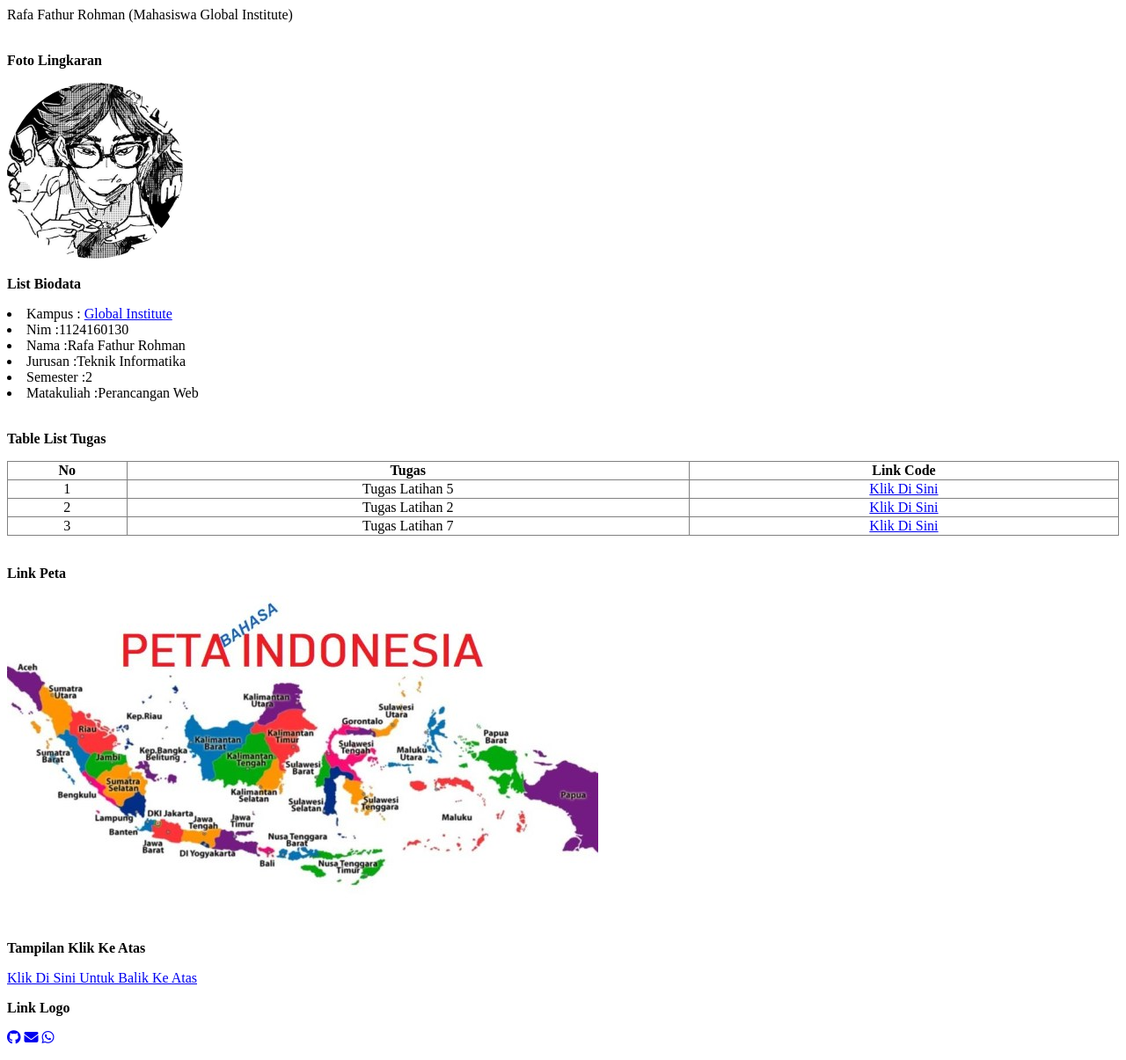
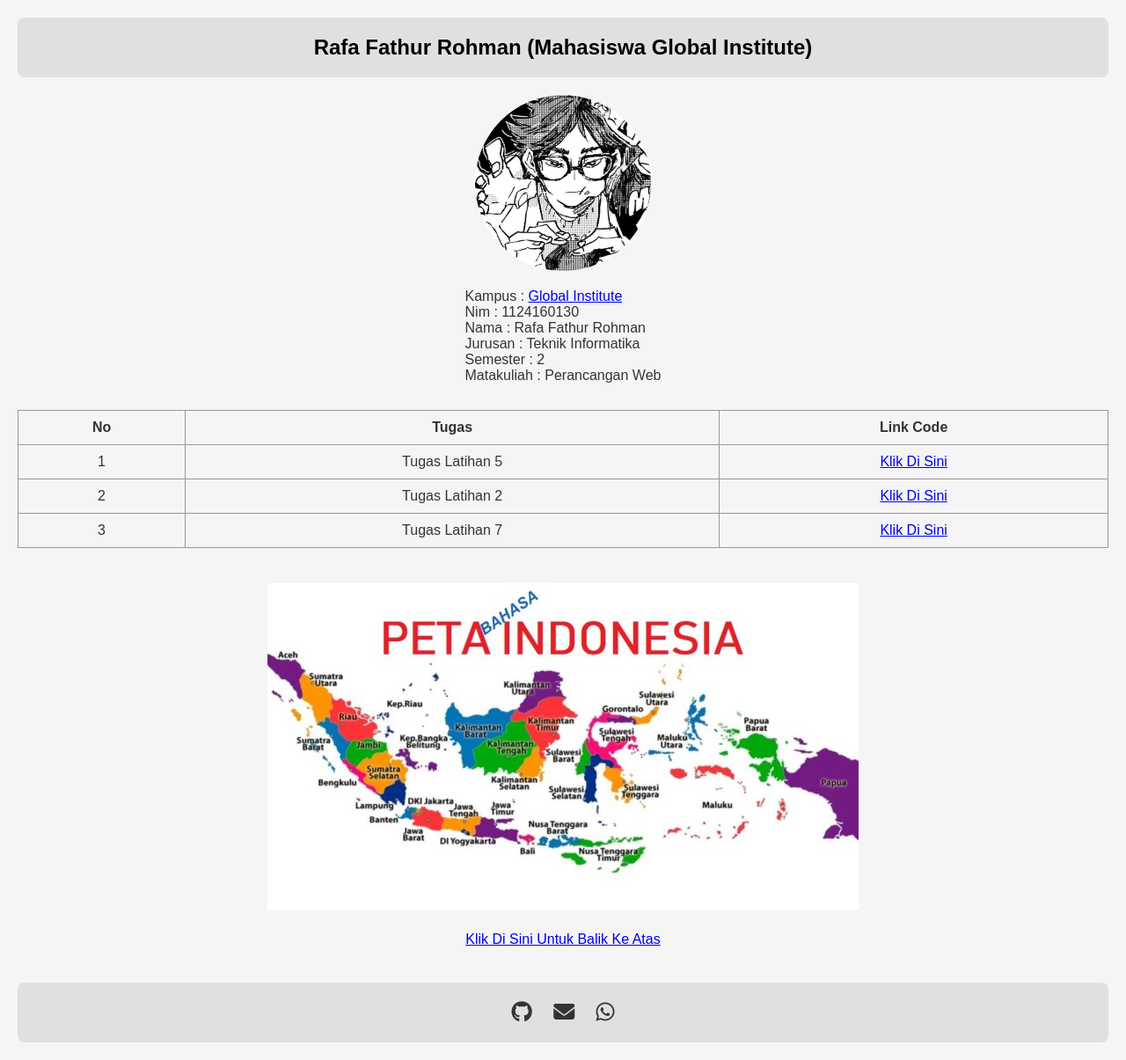
Before and after one commit to rapp-afk/1124160130-uts-s2, a plain HTML site: page index.html in a window 1280 px wide. Shown: the whole page at 88% size. Drawn offline with Linux system fonts and the light colour scheme.

Commit message:
menggunakan style css

```diff
--- a/index.html
+++ b/index.html
@@ -4,22 +4,25 @@
     <meta charset="UTF-8">
     <meta name="viewport" content="width=device-width, initial-scale=1.0">
     <title>Perancangan Web</title>
+    <link rel="stylesheet" href="style/style.css">
     <link rel="icon" href="image/icon.jpg">
     <link rel="stylesheet" href="https://cdnjs.cloudflare.com/ajax/libs/font-awesome/6.4.2/css/all.min.css">
 </head>
 <body>
-   <header font-size: larger; color: black;>Rafa Fathur Rohman (Mahasiswa Global Institute)</header>
-   <br> <p> <b id="naik">Foto Lingkaran</b></p>
-   <img src="image/icon.webp" style="text-align: center; border-radius: 50%;" width="200px" >
-   <br> <p> <b>List Biodata</b></p>
-   <li> Kampus : <a href="https://global.ac.id/">Global Institute</a></li>
-    <li> Nim :1124160130</li>
-    <li> Nama :Rafa Fathur Rohman</li>
-    <li> Jurusan :Teknik Informatika </li>
-    <li> Semester :2 </li>
-    <li> Matakuliah :Perancangan Web </li>
-    <br> <p> <b>Table List Tugas</b></p>
-    <table border="1" style="border-collapse: collapse; text-align: center; width: 100%;" >
+    <header id="naik">Rafa Fathur Rohman (Mahasiswa Global Institute)</header>
+
+    <div class="centered-content">
+        <img src="image/icon.webp" alt="Foto Profil" class="circle-img" width="200px">
+        <ul class="biodata">
+            <li>Kampus : <a href="https://global.ac.id/">Global Institute</a></li>
+            <li>Nim : 1124160130</li>
+            <li>Nama : Rafa Fathur Rohman</li>
+            <li>Jurusan : Teknik Informatika</li>
+            <li>Semester : 2</li>
+            <li>Matakuliah : Perancangan Web</li>
+        </ul>
+    </div>
+    <table>
         <tr>
             <th>No</th>
             <th>Tugas</th>
@@ -41,15 +44,20 @@
             <td><a href="https://github.com/rapp-afk/1124160130-html-per7">Klik Di Sini</a></td>
         </tr>
     </table>
-    <br> <p> <b>Link Peta</b></p>
+
+<div class="centered-map">
     <img src="image/map1.jpg" usemap="#peta" alt="Peta Pulau">
     <map name="peta">
         <area shape="rect" coords="20,79,120,179" alt="aceh" href="aceh.html">
         <area shape="rect" coords="255,276,355,376" alt="jawa" href="jawa.html">
-    <br> <p> <b>Tampilan Klik Ke Atas</b></p>
-    <a href="#naik">Klik Di Sini Untuk Balik Ke Atas</a>
-    <th></th>
-    <br> <p> <b>Link Logo</b></p>
+    </map>
+
+    <div class="naik-atas">
+        <a href="#naik">Klik Di Sini Untuk Balik Ke Atas</a>
+    </div>
+</div>
+
+
     <footer>
         <a href="https://github.com/rapp-afk"><i class="fa-brands fa-github"></i></a>
         <a href="mailto:rafafathurrohman42@gmail.com"><i class="fa-solid fa-envelope"></i></a>
--- /dev/null
+++ b/style/style.css
@@ -0,0 +1,95 @@
+body {
+    font-family: Arial, sans-serif;
+    margin: 20px;
+    background-color: #f5f5f5;
+    color: #333;
+}
+
+header {
+    font-size: 24px;
+    color: black;
+    font-weight: bold;
+    text-align: center;
+    padding: 20px;
+    background-color: #e0e0e0;
+    border-radius: 8px;
+    margin-bottom: 20px;
+}
+
+.centered-content {
+    text-align: center;
+    margin-bottom: 30px;
+}
+
+.circle-img {
+    display: block;
+    margin: 0 auto 20px;
+    border-radius: 50%;
+}
+
+.biodata {
+    display: inline-block;
+    text-align: left;
+    margin: 0 auto;
+    list-style: none;
+    padding-left: 0;
+}
+
+/* Tengahkan map dan tombol balik ke atas */
+.centered-map {
+    text-align: center;
+    margin: 40px 0;
+}
+
+.centered-map img {
+    max-width: 100%;
+    height: auto;
+}
+
+.naik-atas {
+    margin-top: 20px;
+}
+
+.back-top a {
+    color: #007BFF;
+    text-decoration: none;
+    font-weight: bold;
+}
+
+.back-top a:hover {
+    text-decoration: underline;
+}
+
+
+table {
+    width: 100%;
+    border-collapse: collapse;
+    text-align: center;
+}
+
+table, th, td {
+    border: 1px solid #999;
+}
+
+th, td {
+    padding: 10px;
+}
+
+footer {
+    text-align: center;
+    padding: 20px;
+    background-color: #e0e0e0;
+    border-radius: 8px;
+    margin-top: 30px;
+}
+
+footer a {
+    margin: 0 10px;
+    color: #333;
+    font-size: 24px;
+    text-decoration: none;
+}
+
+footer a:hover {
+    color: #007BFF;
+}
```
